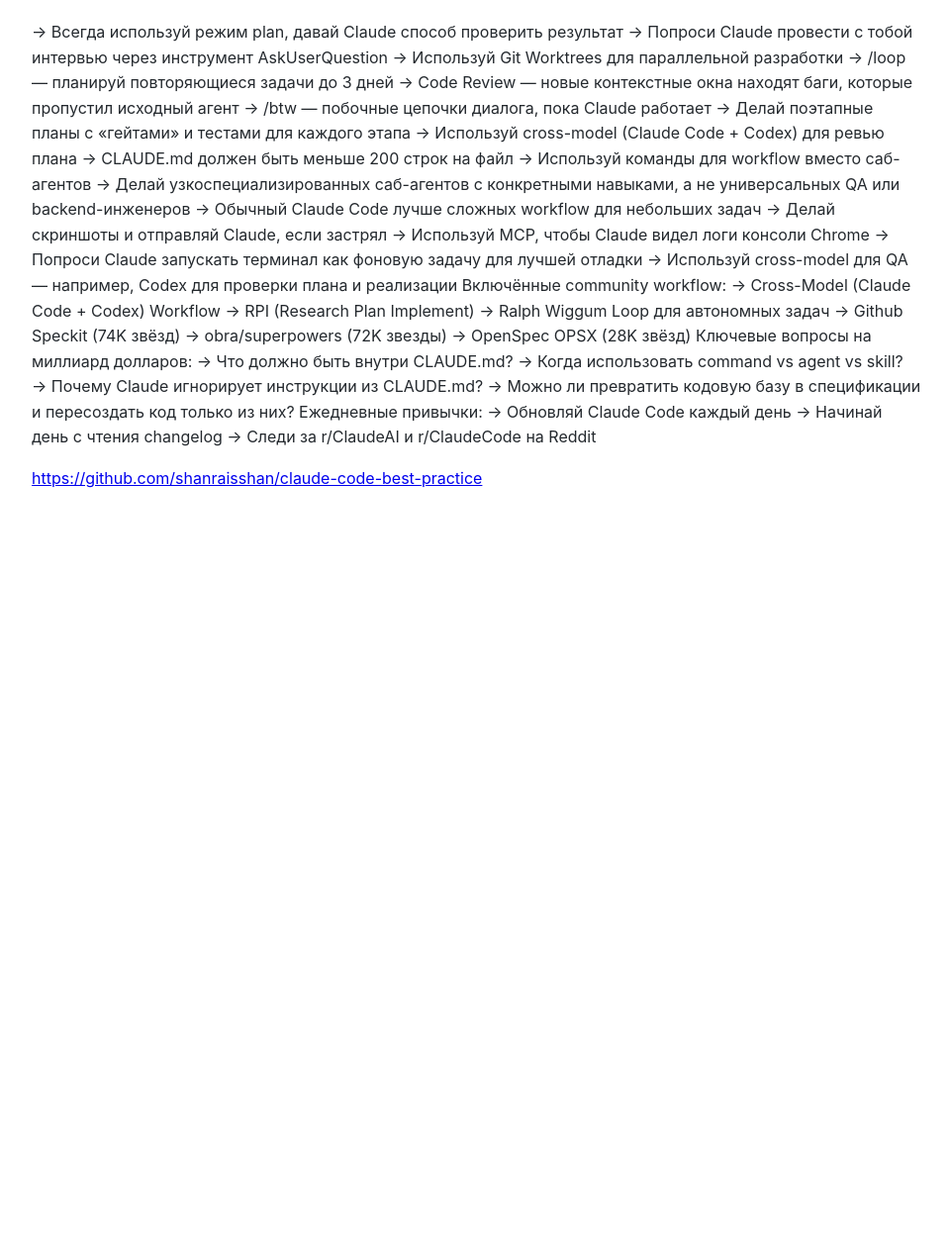
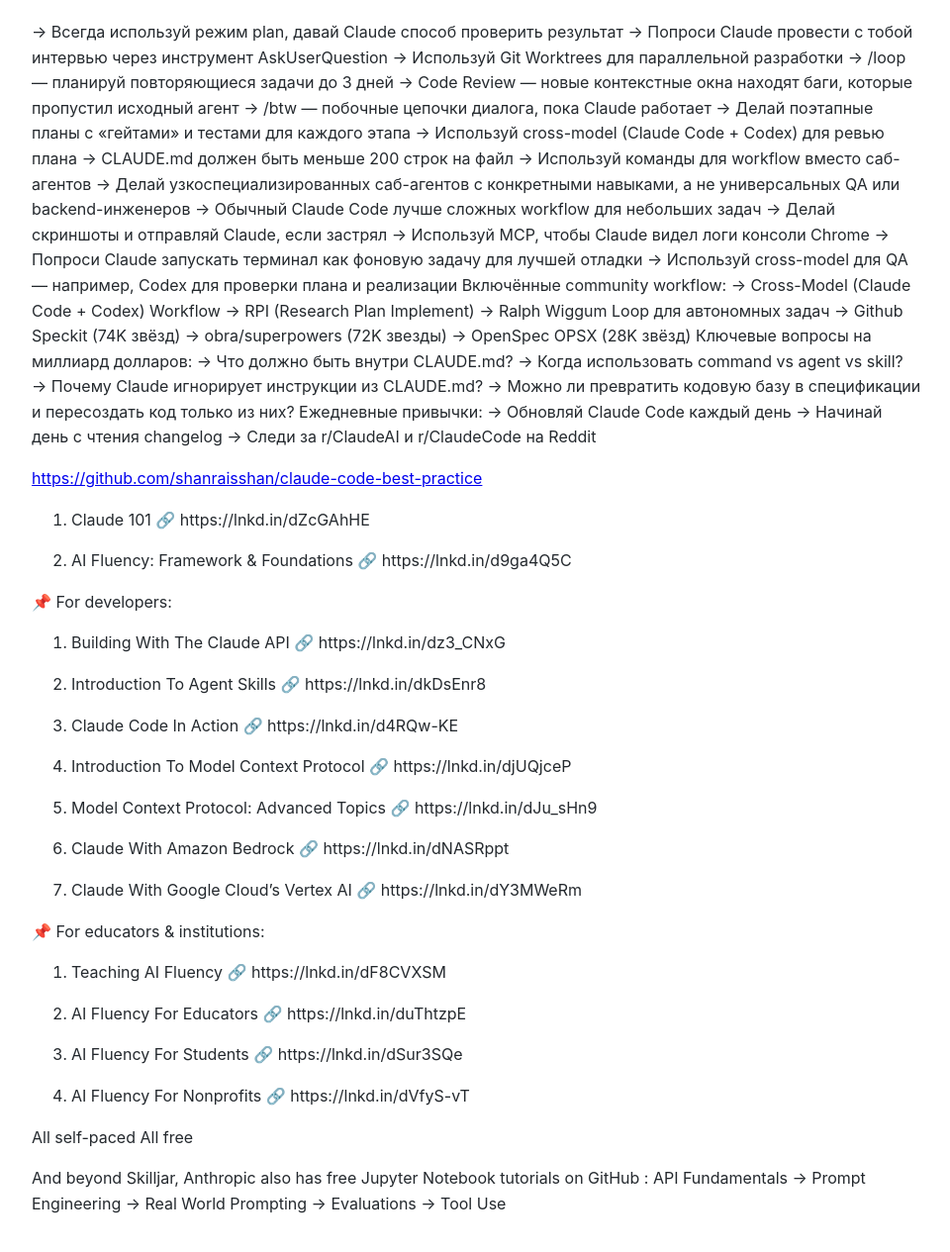
Before and after one commit to Michael-Lubinsky/michael-lubinsky.github.com, a Jekyll site: the page built from ml/claude.md, in a window 1280 px wide and 1400 px high, scrolled down 11773 px, cut to the strip 135-1400 px from the top of the window. Shown: the whole strip at 99% size, without its empty margins (158-1118 px from the left). Built offline with Jekyll 4.4.1, drawn with Linux system fonts in a browser that asks for light colours; our own code applies the rules of GitHub Pages for plain Markdown files; before the commit the page ends 12441 px from its top, so only the background shows below that.

Commit message:
Update claude.md

```diff
--- a/ml/claude.md
+++ b/ml/claude.md
@@ -215,3 +215,56 @@
 → Следи за r/ClaudeAI и r/ClaudeCode на Reddit
 
 <https://github.com/shanraisshan/claude-code-best-practice>
+
+1. Claude 101
+🔗 https://lnkd.in/dZcGAhHE
+
+2. AI Fluency: Framework & Foundations
+🔗 https://lnkd.in/d9ga4Q5C
+
+📌 For developers:
+
+3. Building With The Claude API
+🔗 https://lnkd.in/dz3_CNxG
+
+4. Introduction To Agent Skills
+🔗 https://lnkd.in/dkDsEnr8
+
+5. Claude Code In Action
+🔗 https://lnkd.in/d4RQw-KE
+
+6. Introduction To Model Context Protocol
+🔗 https://lnkd.in/djUQjceP
+
+7. Model Context Protocol: Advanced Topics
+🔗 https://lnkd.in/dJu_sHn9
+
+8. Claude With Amazon Bedrock
+🔗 https://lnkd.in/dNASRppt
+
+9. Claude With Google Cloud's Vertex AI
+🔗 https://lnkd.in/dY3MWeRm
+
+📌 For educators & institutions:
+
+10. Teaching AI Fluency
+🔗 https://lnkd.in/dF8CVXSM
+
+11. AI Fluency For Educators
+🔗 https://lnkd.in/duThtzpE
+
+12. AI Fluency For Students
+🔗 https://lnkd.in/dSur3SQe
+
+13. AI Fluency For Nonprofits
+🔗 https://lnkd.in/dVfyS-vT
+
+All self-paced
+All free
+
+And beyond Skilljar, Anthropic also has free Jupyter Notebook tutorials on GitHub :
+API Fundamentals
+→ Prompt Engineering
+→ Real World Prompting
+→ Evaluations
+→ Tool Use
```
